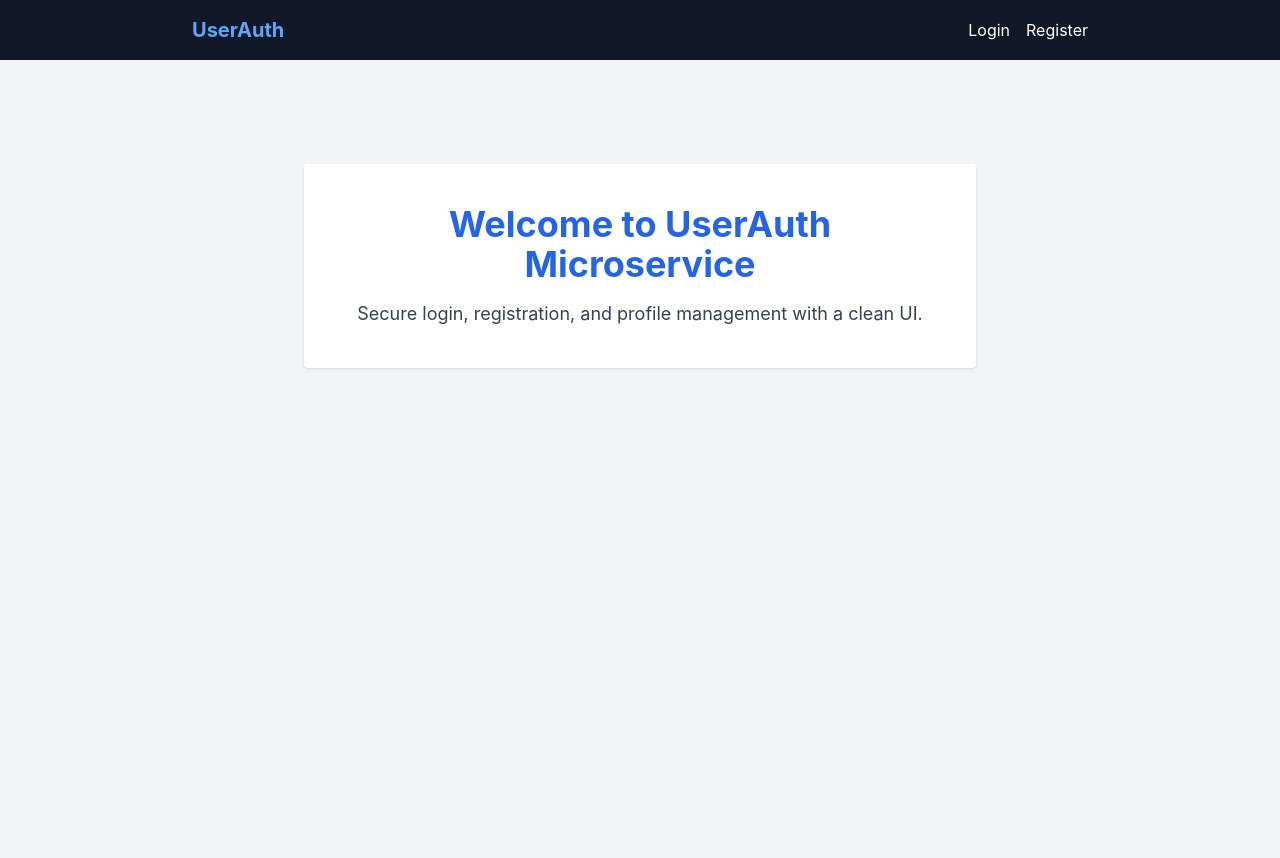
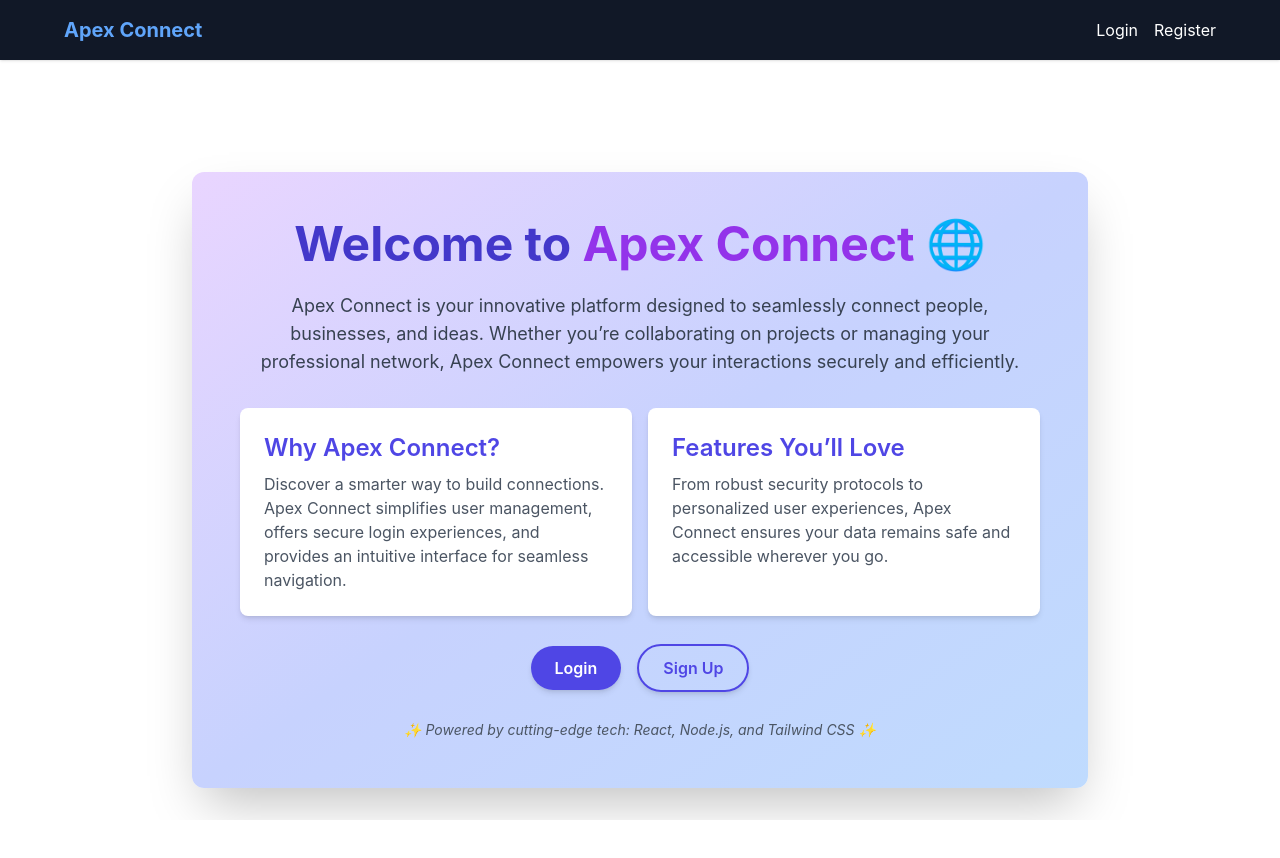
Before and after one commit to MihisaraJayasinghe/CTSE_UserManagementMicroservice, a React (Create React App) app in the folder frontend/: page / in a window 1280 px wide. After the commit the page ends 820 px from the top, so only its background shows below. Built offline with nearby package versions, Linux system fonts and the light colour scheme; the HTML template or start-up script is replaced by a standard one.

Commit message:
login and register and navitateto profiel page

```diff
--- a/frontend/src/App.js
+++ b/frontend/src/App.js
@@ -7,8 +7,6 @@ import LandingPage from './components/LandingPage';
 import Layout from './components/Layout';
 
 function App() {
-  const token = localStorage.getItem('token');
-
   return (
     <Router>
       <Layout>
@@ -16,7 +14,8 @@ function App() {
           <Route path="/" element={<LandingPage />} />
           <Route path="/register" element={<RegisterForm />} />
           <Route path="/login" element={<LoginForm />} />
-          <Route path="/profile" element={token ? <Profile /> : <Navigate to="/login" />} />
+          {/* Remove token check here; Profile component will handle its auth */}
+          <Route path="/profile" element={<Profile />} />
           <Route path="*" element={<Navigate to="/" />} />
         </Routes>
       </Layout>
--- a/frontend/src/components/LandingPage.js
+++ b/frontend/src/components/LandingPage.js
@@ -1,10 +1,46 @@
 import React from 'react';
+import { Link } from 'react-router-dom';
 
 export default function LandingPage() {
   return (
-    <div className="max-w-2xl mx-auto text-center mt-20 bg-white p-10 rounded shadow">
-      <h1 className="text-4xl font-bold mb-4 text-blue-600">Welcome to UserAuth Microservice</h1>
-      <p className="text-gray-700 text-lg">Secure login, registration, and profile management with a clean UI.</p>
+    <div className="max-w-4xl mx-auto text-center mt-20 bg-gradient-to-br from-purple-200 via-indigo-200 to-blue-200 p-12 rounded-xl shadow-2xl">
+      <h1 className="text-5xl font-bold mb-6 text-indigo-700">
+        Welcome to <span className="text-purple-600">Apex Connect</span> 🌐
+      </h1>
+      <p className="text-gray-700 text-lg mb-4">
+        Apex Connect is your innovative platform designed to seamlessly connect people, businesses, and ideas. Whether you’re collaborating on projects or managing your professional network, Apex Connect empowers your interactions securely and efficiently.
+      </p>
+      <div className="grid grid-cols-1 md:grid-cols-2 gap-4 text-left mt-8">
+        <div className="bg-white p-6 rounded-lg shadow-md hover:shadow-lg transition-shadow">
+          <h2 className="text-2xl font-semibold text-indigo-600 mb-2">Why Apex Connect?</h2>
+          <p className="text-gray-600">
+            Discover a smarter way to build connections. Apex Connect simplifies user management, offers secure login experiences, and provides an intuitive interface for seamless navigation.
+          </p>
+        </div>
+        <div className="bg-white p-6 rounded-lg shadow-md hover:shadow-lg transition-shadow">
+          <h2 className="text-2xl font-semibold text-indigo-600 mb-2">Features You’ll Love</h2>
+          <p className="text-gray-600">
+            From robust security protocols to personalized user experiences, Apex Connect ensures your data remains safe and accessible wherever you go.
+          </p>
+        </div>
+      </div>
+      <div className="mt-10 space-x-4">
+        <Link
+          to="/login"
+          className="bg-indigo-600 hover:bg-indigo-700 text-white py-3 px-6 rounded-full font-semibold shadow-md"
+        >
+          Login
+        </Link>
+        <Link
+          to="/register"
+          className="bg-transparent border-2 border-indigo-600 text-indigo-600 hover:bg-indigo-600 hover:text-white py-3 px-6 rounded-full font-semibold shadow-md"
+        >
+          Sign Up
+        </Link>
+      </div>
+      <p className="text-sm text-gray-600 mt-10 italic">
+        ✨ Powered by cutting-edge tech: React, Node.js, and Tailwind CSS ✨
+      </p>
     </div>
   );
 }
--- a/frontend/src/components/Layout.js
+++ b/frontend/src/components/Layout.js
@@ -11,10 +11,10 @@ export default function Layout({ children }) {
   };
 
   return (
-    <div>
-      <nav className="bg-gray-900 text-white p-4 shadow">
-        <div className="max-w-4xl mx-auto flex justify-between items-center">
-          <Link to="/" className="text-xl font-bold text-blue-400">UserAuth</Link>
+    <div className="min-h-screen flex flex-col">
+      <nav className="bg-gray-900 text-white p-4 shadow w-full">
+        <div className="max-w-6xl mx-auto flex justify-between items-center">
+          <Link to="/" className="text-xl font-bold text-blue-400">Apex Connect</Link>
           <div className="space-x-4">
             {token ? (
               <>
@@ -30,7 +30,9 @@ export default function Layout({ children }) {
           </div>
         </div>
       </nav>
-      <main className="p-6 bg-gray-100 min-h-screen">{children}</main>
+      <main className="w-full max-w-6xl mx-auto px-4 py-8">
+        {children}
+      </main>
     </div>
   );
 }
--- a/frontend/src/components/Profile.js
+++ b/frontend/src/components/Profile.js
@@ -33,7 +33,7 @@ export default function Profile() {
   };
 
   return (
-    <div className="max-w-md mx-auto p-6 bg-white rounded shadow mt-10">
+    <div className="max-w-md mx-auto p-6 bg-white border border-gray-200 mt-10">
       <h2 className="text-2xl font-bold mb-6">User Profile</h2>
       {user ? (
         <div>
```
